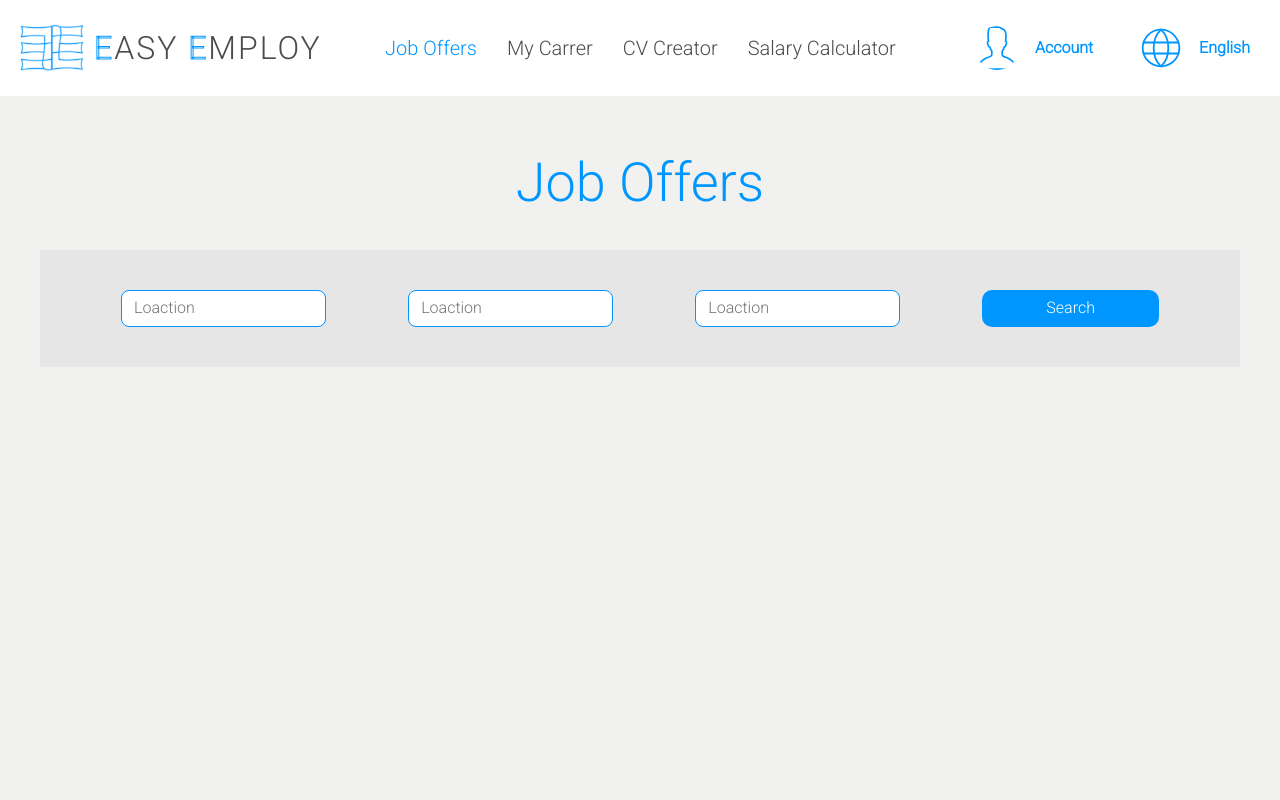
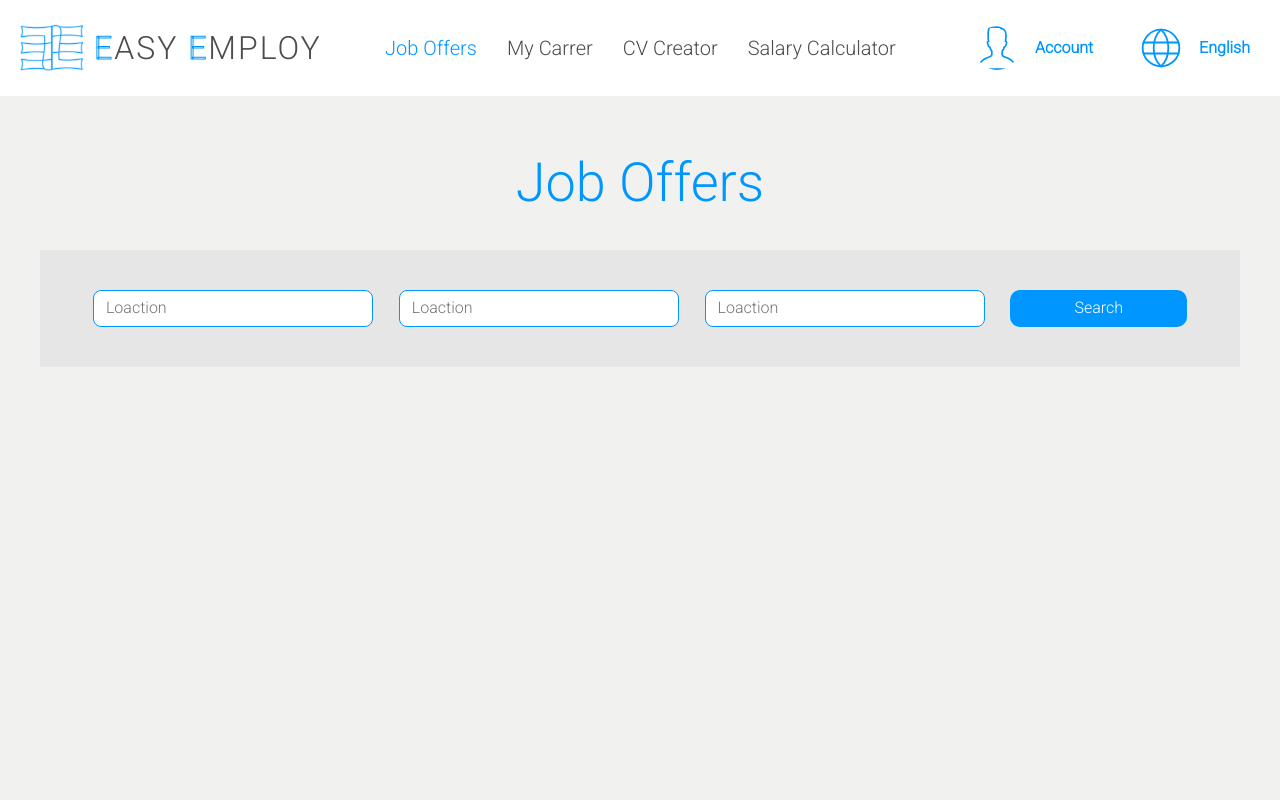
Before and after one commit to mizdebski77/Easy-Employ, a React (Create React App) app: page /Offers in a window 1280 px wide. Shown: the top 800 px of the page. Built offline with nearby package versions, Linux system fonts and the light colour scheme.

Commit message:
Input min width changed

```diff
--- a/src/features/JobOffers/styledJobOffers.ts
+++ b/src/features/JobOffers/styledJobOffers.ts
@@ -31,6 +31,7 @@ export const Input = styled.input`
     font-size: 16px;
     border-radius: 8px;
     border: 1px solid ${({ theme }) => theme.color.fontMain};
+    min-width: 280px;
 
     &:focus {
         outline: none;
@@ -52,9 +53,9 @@ export const SearchButton = styled.button`
 
     &:hover {
         background: ${({ theme }) => theme.color.fontMainHover};
-    }
+    };
 
     &:active {
         background: ${({ theme }) => theme.color.fontMainActive};
-    }
+    };
 `;
```
